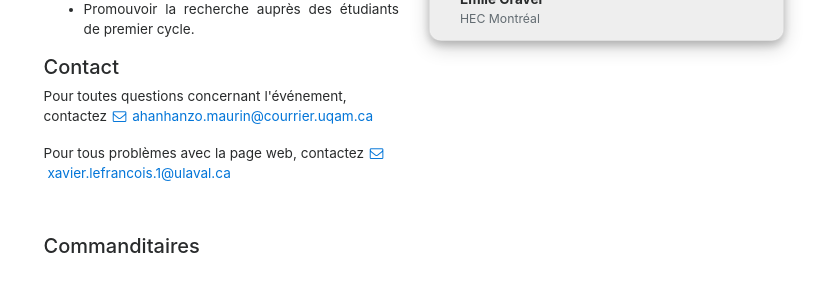
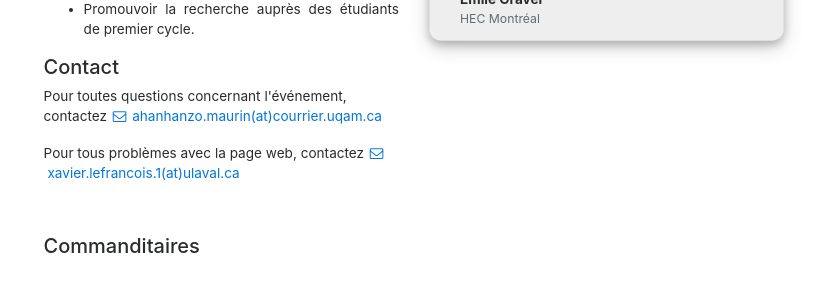
Before and after one commit to XavLef/Quantact_2026, a Jekyll site: the page built from index.html, in a window 1280 px wide. Shown: the part 1041-1329 px from the top of the page, without its empty margins (226-1048 px from the left). Built offline with Jekyll 4.4.1, drawn with Linux system fonts in a browser that asks for light colours; nearby versions of some CDN libraries.

```diff
--- a/_data/conference.yml
+++ b/_data/conference.yml
@@ -1,7 +1,7 @@
 full_title: Journée étudiante Quantact 2026
 short_title: Journée étudiante Quantact
-email_Maurin: ahanhanzo.maurin@courrier.uqam.ca
-email_Xavier: xavier.lefrancois.1@ulaval.ca
+email_Maurin: ahanhanzo.maurin(at)courrier.uqam.ca
+email_Xavier: xavier.lefrancois.1(at)ulaval.ca
 
 languages:
   fr:
```
